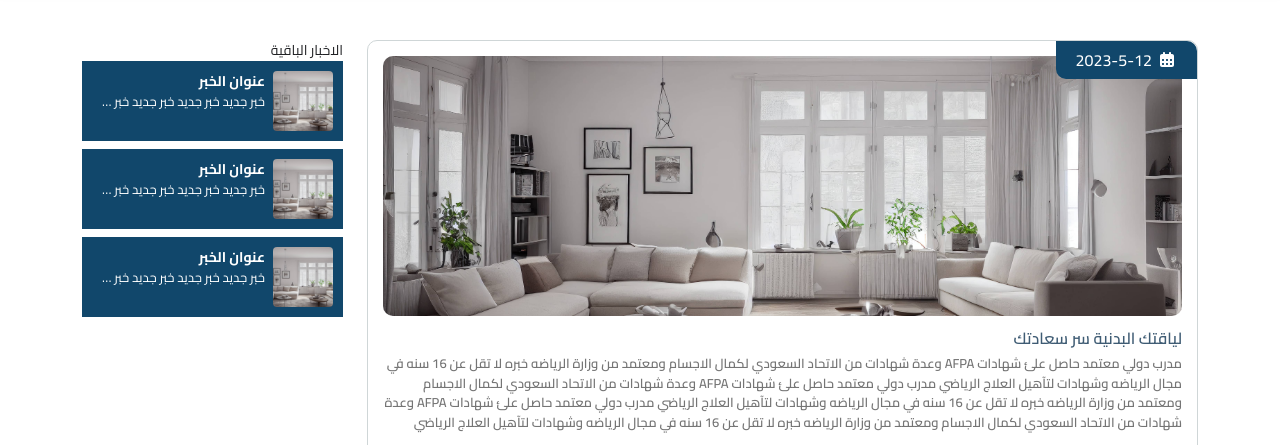
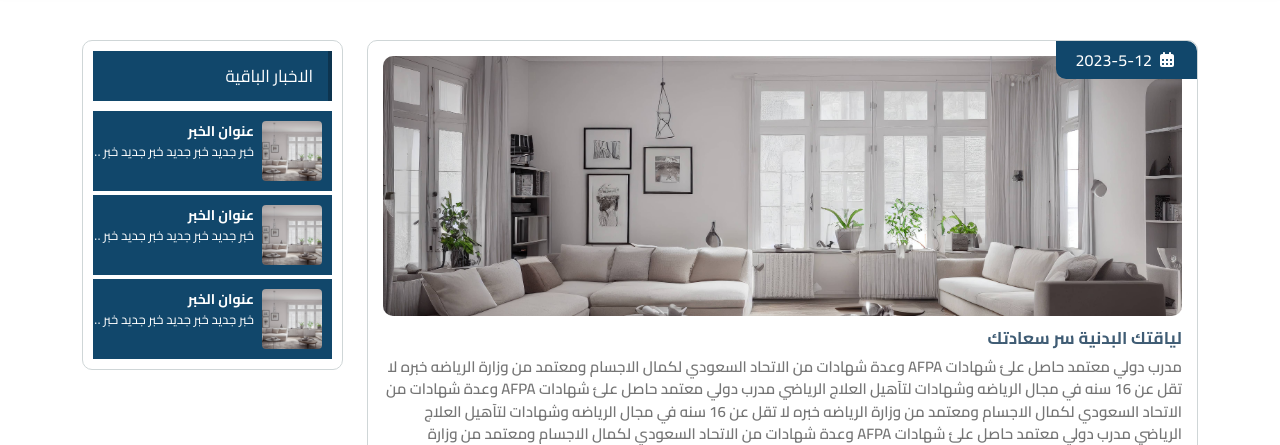
Before and after one commit to Marwan88nasser/Template-Rawafid, a plain HTML site: page show.html in a window 1280 px wide. Shown: the part 132-577 px from the top of the page. Drawn offline with Linux system fonts and the light colour scheme.

Commit message:
last update

```diff
--- a/css/sass/components/_boxes.scss
+++ b/css/sass/components/_boxes.scss
@@ -245,14 +245,14 @@
         display: block;
         transition: $sm-transition;
         color: #3f5c74;
-        font-size: 16px;
-        font-weight: 600;
+        font-size: 17px;
+        font-weight: 700;
         margin-bottom: 5px;
       }
       .article-des {
         font-weight: 600;
         color: #757575;
-        font-size: 13px;
+        font-size: 15px;
         margin-bottom: 0%;
       }
     }
@@ -289,7 +289,10 @@
     }
   }
 }
-
+.blocks-news {
+  border: 1px solid #cfd6d7;
+  padding: 10px;
+  border-radius: 10px;
   .box-side-News {
     background-color: $main-color;
     padding: 10px;
@@ -326,3 +329,5 @@
       }
     }
   }
+
+}
--- a/css/sass/components/_headings.scss
+++ b/css/sass/components/_headings.scss
@@ -41,3 +41,14 @@
   font-weight: 600;
   font-size: 20px;
 }
+
+.bg-title {
+  background-color: $main-color;
+  border-right: 4px solid  $main-color-dark;
+  color: $white-color;
+  font-size: 17px;
+  height: 50px;
+  line-height: 50px;
+  margin: 0 auto 10px;
+  padding: 0 15px;
+}
--- a/css/sass/components/_helpersClasses.scss
+++ b/css/sass/components/_helpersClasses.scss
@@ -47,4 +47,3 @@
 .color-777 {
   color: #777;
 }
-// Background Color
--- a/show.html
+++ b/show.html
@@ -165,8 +165,9 @@
           </div>
         </div>
         <div class="col-12 col-md-4 col-lg-3">
+          <div class="blocks-news">
             <div class="bg-title">الاخبار الباقية</div>
-          <div class="d-flex flex-column gap-2">
+            <div class="d-flex flex-column gap-1">
               <a href="#" class="box-side-News d-flex gap-2">
                 <img src="images/slider-1.jpg" alt="" class="img" />
                 <div class="holder">
@@ -197,6 +198,7 @@
                   </div>
                 </div>
               </a>
+            </div>
           </div>
         </div>
       </div>
```
Also changed, not shown: css/main.css, 1 other file. Lines whose indentation alone changed are shown as unchanged.
